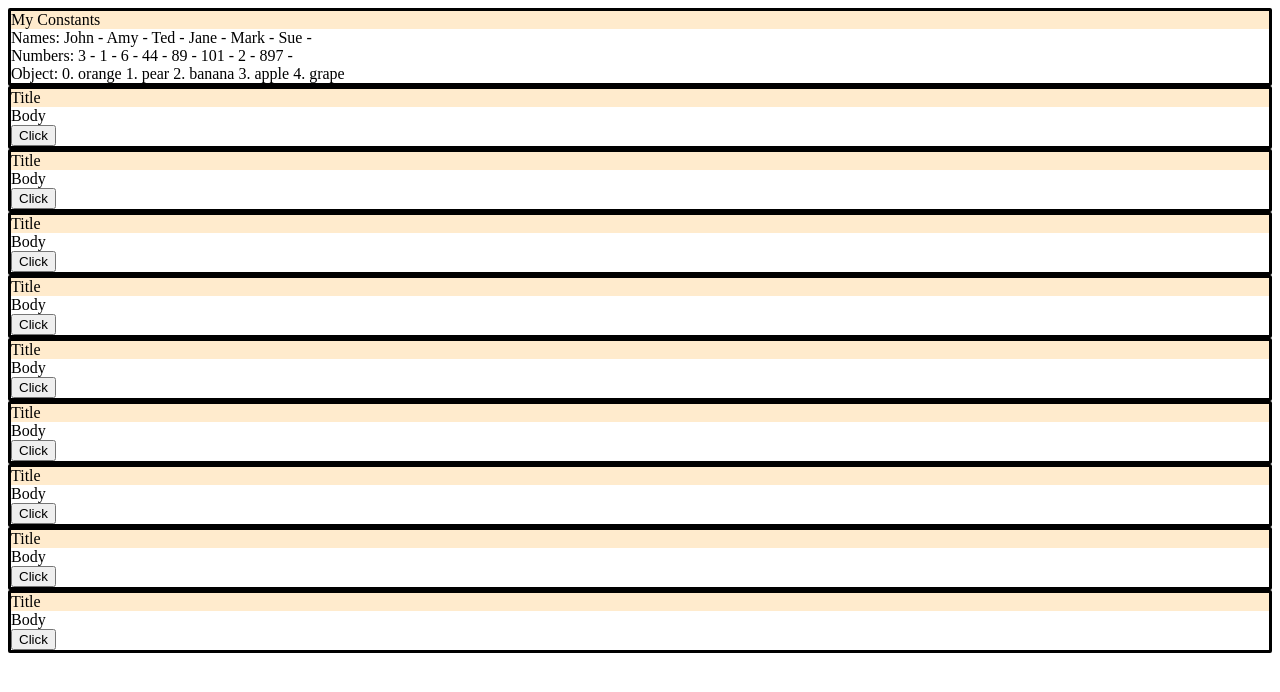
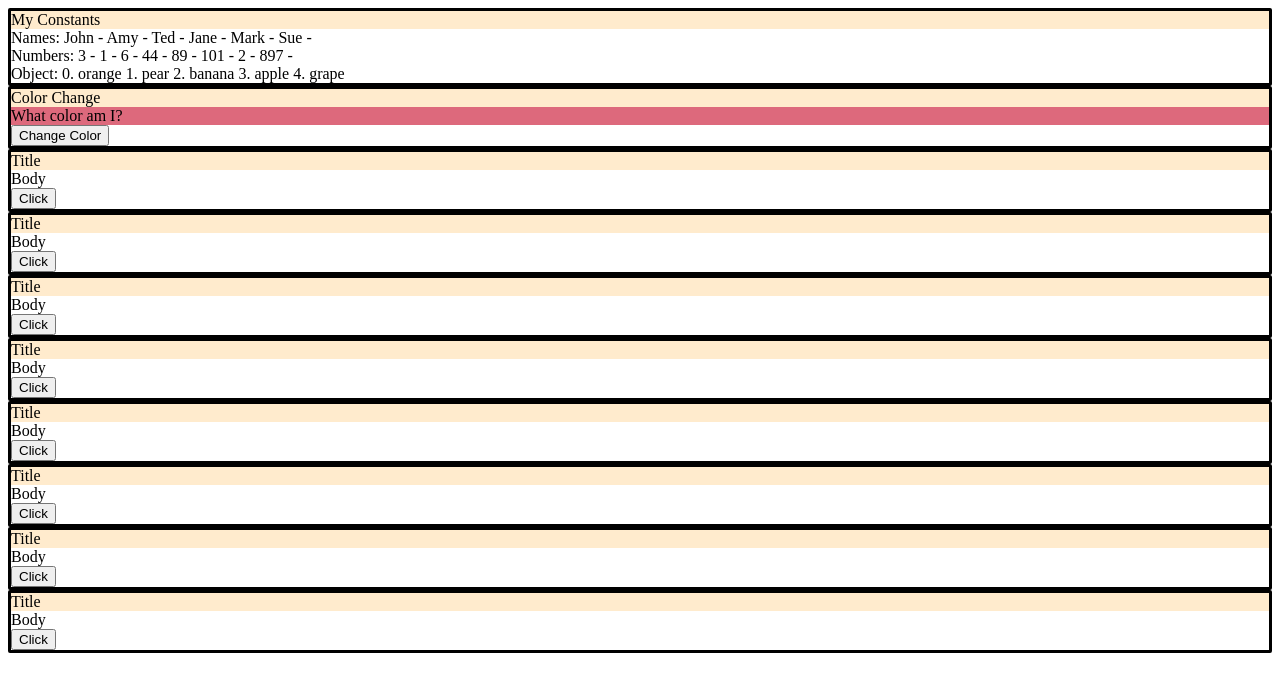
Before and after one commit to DXRovang/hook-playground, a React (Create React App) app: page / in a window 1280 px wide. Shown: the top 692 px of the page. Built offline with nearby package versions, Linux system fonts and the light colour scheme.

Commit message:
adds toggle

```diff
--- a/src/App.css
+++ b/src/App.css
@@ -6,3 +6,10 @@
 .title{
   background-color: blanchedalmond;
 }
+.pink{
+  background-color: rgb(221, 105, 124)
+  ;
+}
+.blue{
+  background-color: aqua;
+}
--- a/src/App.js
+++ b/src/App.js
@@ -1,5 +1,5 @@
 import './App.css';
-
+import {useState} from 'react'
 function App() {
 
   const namesArray = ["John", "Amy", "Ted", "Jane", "Mark", "Sue"]
@@ -13,8 +13,11 @@ function App() {
     5: "grape"
   }
 
+  const [toggle, setToggle] = useState(true)
 
-
+  const toggleFunction = () =>{
+    setToggle(!toggle)
+  }
 
   return (
     <>
@@ -26,9 +29,9 @@ function App() {
     </div>
 
     <div className="border">
-      <div className="title">Title</div>
-      <div>Body</div>
-      <button>Click</button>
+      <div className="title">Color Change</div>
+      <div className={toggle ? "pink": "blue"}>What color am I?</div>
+      <button onClick={toggleFunction}>Change Color</button>
     </div>
 
     <div className="border">
```
